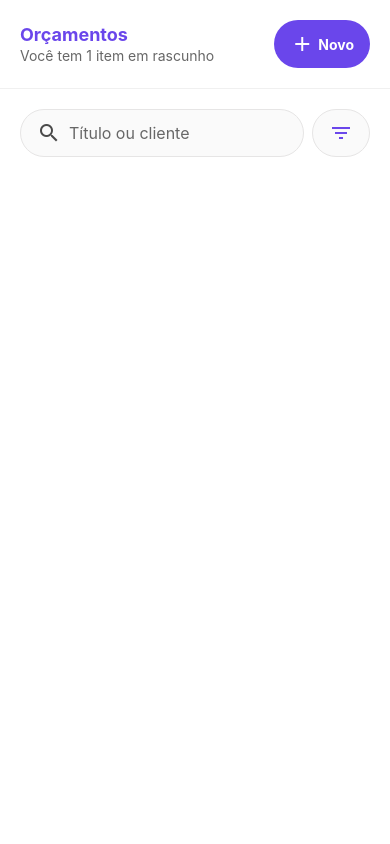
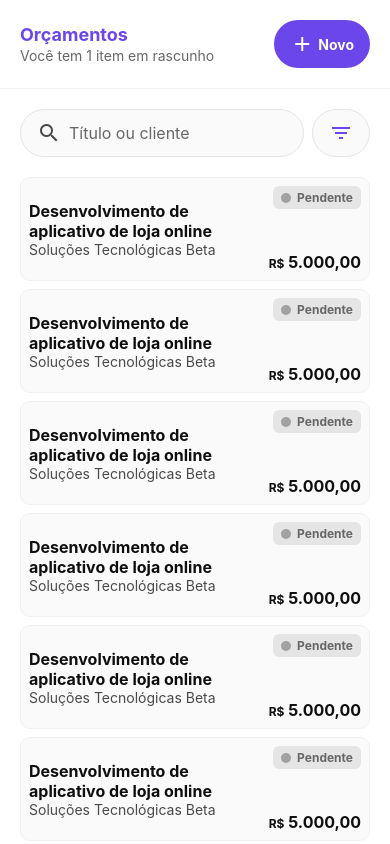
Before and after one commit to GabrielCoutz/rocketseat-desafio-orcamentos-de-servicos, a React Native app: screen /home in a window 390 px wide. Built offline with nearby package versions, Linux system fonts and the light colour scheme.

Commit message:
feat: add BudgetItem and StatusTag components; integrate BudgetsList in Home screen

```diff
--- /dev/null
+++ b/src/components/BudgetItem/index.tsx
@@ -0,0 +1,69 @@
+import { StatusTag } from '@/components/StatusTag';
+import { StyleSheet, Text, View } from 'react-native';
+
+export const BudgetItem = () => {
+  return (
+    <View style={styles.container}>
+      <View
+        style={{
+          flex: 1,
+          flexShrink: 1,
+          justifyContent: 'center',
+        }}
+      >
+        <Text style={styles.title} numberOfLines={2}>
+          Desenvolvimento de aplicativo de loja online
+        </Text>
+        <Text style={styles.subtitle} numberOfLines={1}>
+          Soluções Tecnológicas Beta
+        </Text>
+      </View>
+
+      <View
+        style={{
+          alignSelf: 'center',
+          alignItems: 'flex-end',
+          justifyContent: 'space-between',
+          height: '100%',
+        }}
+      >
+        <StatusTag status='pending' />
+
+        <Text style={styles.price}>
+          <Text style={styles.currency}>R$</Text> 5.000,00
+        </Text>
+      </View>
+    </View>
+  );
+};
+
+const styles = StyleSheet.create({
+  container: {
+    borderWidth: 1,
+    borderColor: '#F0F0F0',
+    borderRadius: 10,
+    padding: 8,
+    flexDirection: 'row',
+    justifyContent: 'space-between',
+    alignItems: 'center',
+    gap: 24,
+    backgroundColor: '#FAFAFA',
+    height: 104,
+  },
+  title: {
+    fontSize: 16,
+    fontWeight: 'bold',
+    color: '#0F0F0F',
+  },
+  subtitle: {
+    fontSize: 14,
+    fontWeight: 'regular',
+    color: '#4A4A4A',
+  },
+  currency: { color: '#0F0F0F', fontSize: 12, fontWeight: 'regular' },
+  price: {
+    color: '#0F0F0F',
+    fontSize: 16,
+    fontWeight: 'bold',
+  },
+});
--- /dev/null
+++ b/src/components/BudgetsList/index.tsx
@@ -0,0 +1,18 @@
+import { BudgetItem } from '@/components/BudgetItem';
+import { FlatList } from 'react-native';
+
+export const BudgetsList = () => {
+  return (
+    <FlatList
+      data={Array.from({ length: 40 })}
+      renderItem={({ index }) => <BudgetItem key={index} />}
+      contentContainerStyle={{
+        paddingBottom: 20,
+        gap: 8,
+      }}
+      style={{
+        paddingHorizontal: 20,
+      }}
+    />
+  );
+};
--- /dev/null
+++ b/src/components/StatusTag/index.tsx
@@ -0,0 +1,85 @@
+import { StyleSheet, Text, View } from 'react-native';
+
+export type IBudgetStatus = 'pending' | 'approved' | 'rejected' | 'sended';
+
+interface IStatusTagProps {
+  status: IBudgetStatus;
+}
+
+export const StatusTag = ({ status }: IStatusTagProps) => {
+  const statusLabelMap: Record<IBudgetStatus, string> = {
+    pending: 'Pendente',
+    approved: 'Aprovado',
+    rejected: 'Rejeitado',
+    sended: 'Enviado',
+  };
+
+  const tagStyles = getStatusTagStyles(status);
+
+  return (
+    <View
+      style={[styles.container, { backgroundColor: tagStyles.backgroundColor }]}
+    >
+      <View
+        style={{
+          backgroundColor: tagStyles.dotColor,
+          width: 10,
+          height: 10,
+          borderRadius: 999,
+        }}
+      />
+
+      <Text style={[styles.text, { color: tagStyles.textColor }]}>
+        {statusLabelMap[status]}
+      </Text>
+    </View>
+  );
+};
+
+const styles = StyleSheet.create({
+  container: {
+    flexDirection: 'row',
+    alignItems: 'center',
+    gap: 6,
+    borderRadius: 6,
+    paddingVertical: 4,
+    paddingHorizontal: 8,
+  },
+  text: {
+    fontSize: 12,
+    fontWeight: 'bold',
+  },
+});
+
+interface ITagStyles {
+  backgroundColor: string;
+  textColor: string;
+  dotColor: string;
+}
+
+const getStatusTagStyles = (status: IBudgetStatus): ITagStyles => {
+  const backgroundColorByStatus: Record<IBudgetStatus, ITagStyles> = {
+    pending: {
+      backgroundColor: '#E6E5E5',
+      textColor: '#676767',
+      dotColor: '#A1A2A1',
+    },
+    approved: {
+      backgroundColor: '#BFF7BE',
+      textColor: '#30752F',
+      dotColor: '#4BB84A',
+    },
+    rejected: {
+      backgroundColor: '#FFD6D6',
+      textColor: '#9E4949',
+      dotColor: '#DB4D4D',
+    },
+    sended: {
+      backgroundColor: '#CEEFFF',
+      textColor: '#1D7096',
+      dotColor: '#2AA1D9',
+    },
+  };
+
+  return backgroundColorByStatus[status];
+};
--- a/src/screens/Home/index.tsx
+++ b/src/screens/Home/index.tsx
@@ -3,6 +3,7 @@ import { StyleSheet, TouchableOpacity, View } from 'react-native';
 import { HomeHeader } from '@/components/HomeHeader';
 import { Input } from '@/components/Input';
 import { MaterialIcons } from '@expo/vector-icons';
+import { BudgetsList } from '@/components/BudgetsList';
 
 export default function Home() {
   return (
@@ -20,6 +21,8 @@ export default function Home() {
           <MaterialIcons name='filter-list' size={24} color='#6A46EB' />
         </TouchableOpacity>
       </View>
+
+      <BudgetsList />
     </View>
   );
 }
```
